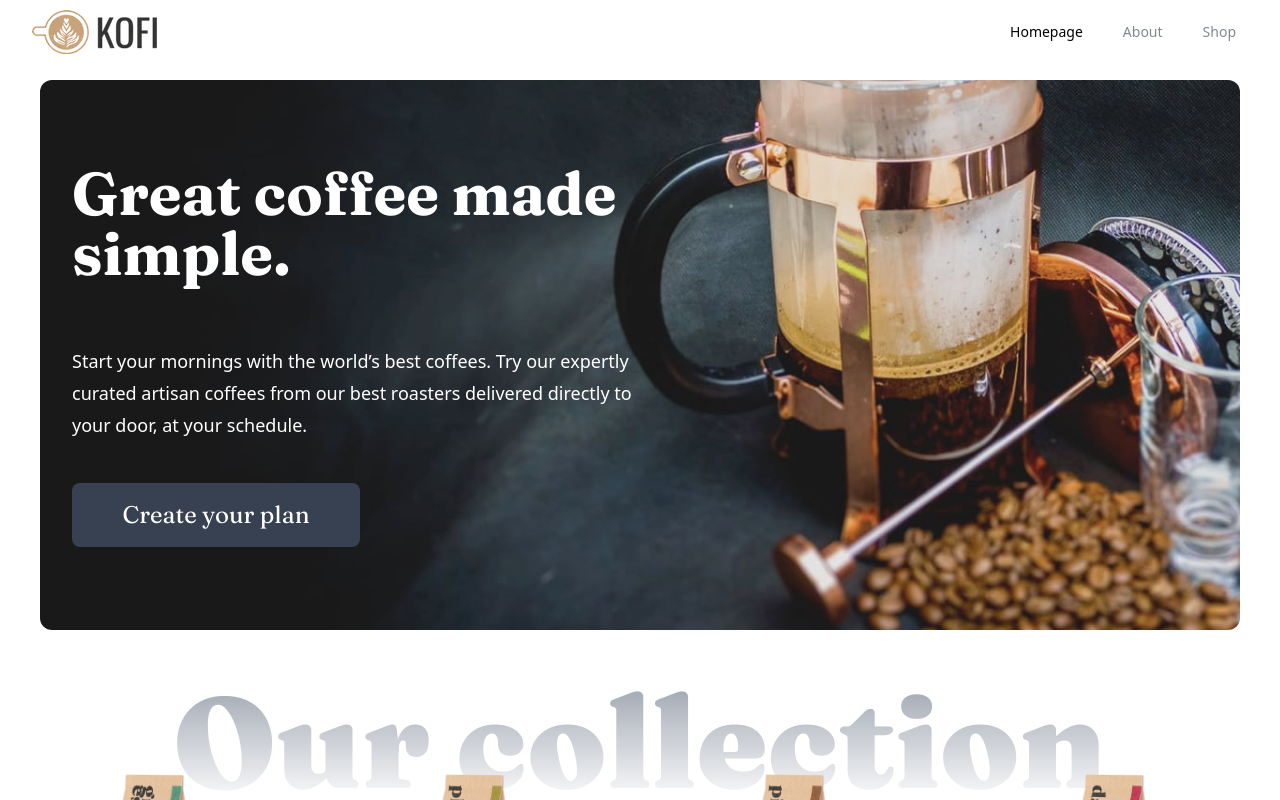
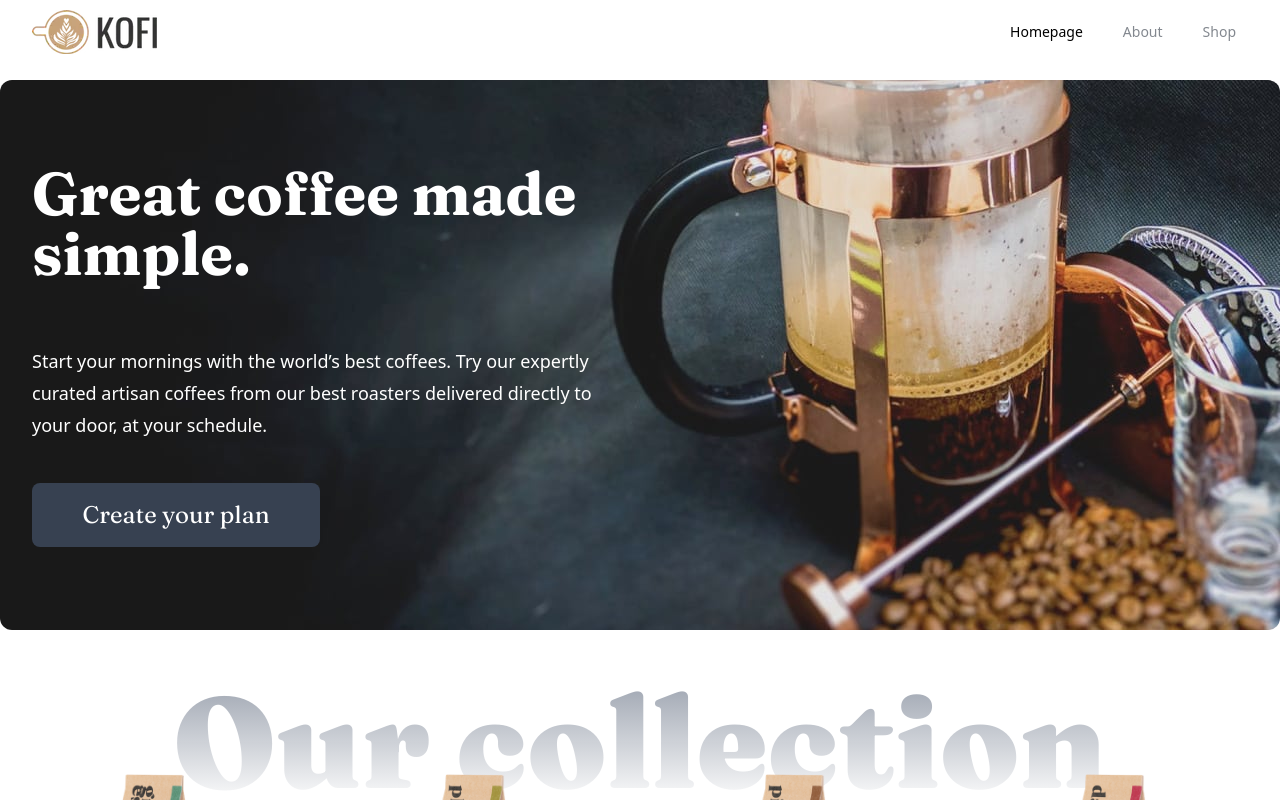
Before and after one commit to mario130/Kofi, a Next.js app: page / in a window 1280 px wide. Shown: the top 800 px of the page. Built offline with nearby package versions, Linux system fonts and the light colour scheme.

Commit message:
style: Update CTA section max width to 7xl

```diff
--- a/src/app/_components/Homepage/CTA.tsx
+++ b/src/app/_components/Homepage/CTA.tsx
@@ -2,7 +2,7 @@ import Image from "next/image";
 
 export default function CTA() {
   return (
-    <section className="max-h-[550px] overflow-hidden relative mx-4 rounded-xl mt-4 xl:mx-10">
+    <section className="max-h-[550px] max-w-7xl overflow-hidden relative mx-4 rounded-xl mt-4 xl:mx-auto">
       <picture>
         <source srcSet="/hero-desktop.jpg"
           media="(min-width: 1024px)" />
@@ -16,8 +16,8 @@ export default function CTA() {
           objectFit="cover" />
       </picture>
       <div className="absolute top-0 text-center md:text-left text-white h-full flex flex-col justify-center">
-        <div className="h-full py-10 sm:py-0 sm:h-96 2xl:h-80 flex flex-col justify-between items-center md:items-start md:pl-8">
-          <h1 className="text-6xl font-bold md:w-[400px] xl:w-[700px] 2xl:w-[1000px]">Great coffee made simple.</h1>
+        <div className="h-full py-10 sm:py-0 sm:h-96 flex flex-col justify-between items-center md:items-start md:pl-8">
+          <h1 className="text-6xl font-bold md:w-[400px] xl:w-[700px]">Great coffee made simple.</h1>
           <p className="text-lg font-extralight mt-5 leading-8 w-96 md:w-[450px] xl:w-[600px]">Start your mornings with the world’s best coffees. Try our expertly curated artisan
             coffees from our best roasters delivered directly to your door, at your schedule.</p>
           <button className="text-2xl bg-gray-700 p-4 rounded-lg w-80 md:w-72">Create your plan</button>
```
